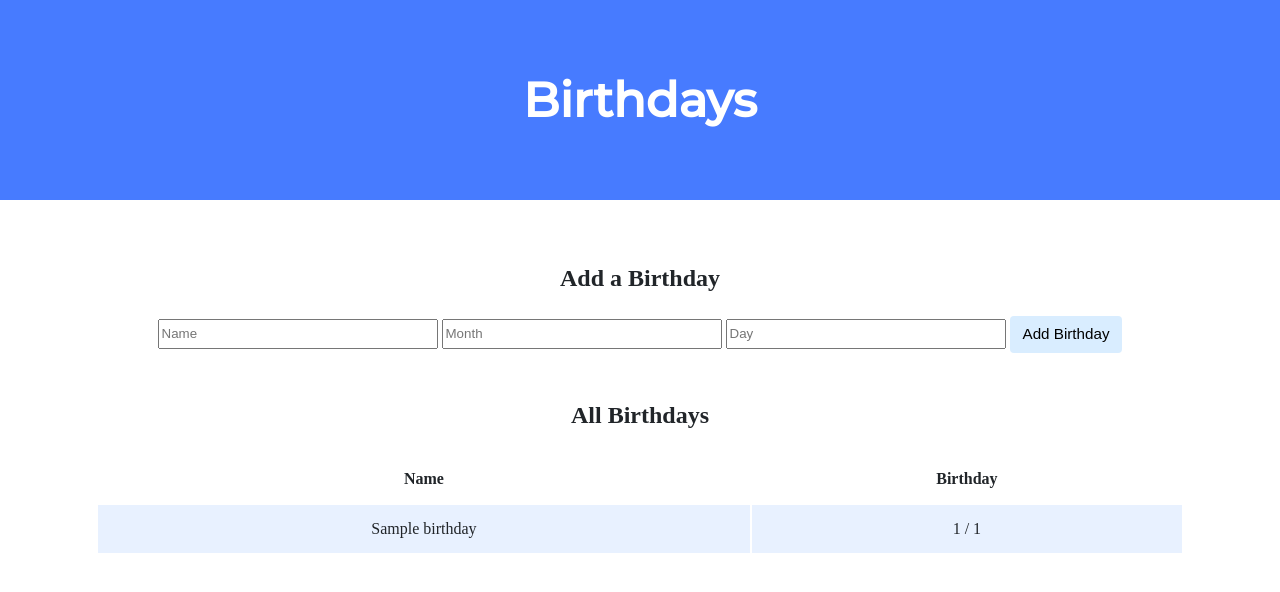
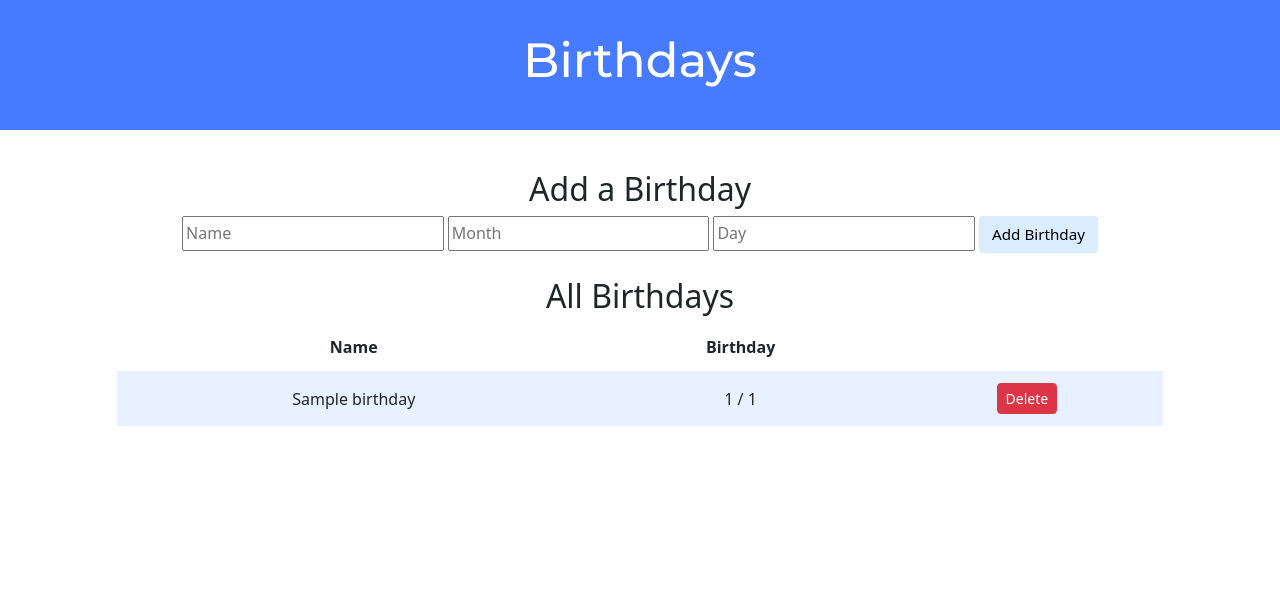
Before and after one commit to Rononoa13/flask-birthday-tracker, a Flask app: page / in a window 1280 px wide. Shown: the top 592 px of the page. Run offline with Flask 2, Linux system fonts and the light colour scheme; tables that the repository leaves empty hold one stand-in row (values such as "Sample post"); some libraries are stand-ins or nearby versions.

Commit message:
Added delete endpoint to delete from list

```diff
--- a/app.py
+++ b/app.py
@@ -1,7 +1,7 @@
 import os
 
 # from cs50 import SQL
-from flask import Flask, flash, jsonify, redirect, render_template, request, session
+from flask import Flask, flash, jsonify, redirect, render_template, request, session, url_for
 
 from flask_sqlalchemy import SQLAlchemy
 # Configure application
@@ -52,9 +52,7 @@ def index():
 
         # TODO: Add the user's entry into the database
         name = request.form.get("name")
-
         month = request.form.get("month")
-
         day = request.form.get("day")
 
         # Add to database
@@ -64,8 +62,14 @@ def index():
         return redirect("/")
 # Add user to the database
     else:
-
         # TODO: Display the entries in the database on index.html
-
         birthdays = Birthdays.query.all()
         return render_template("index.html", birthdays=birthdays)
+
+# Endpoint for deleting a record
+@app.route("/delete/<id>", methods = ['GET', 'POST'])
+def delete(id):
+    my_data = Birthdays.query.get(id)
+    db.session.delete(my_data)
+    db.session.commit()
+    return redirect(url_for('index'))
--- a/templates/index.html
+++ b/templates/index.html
@@ -3,6 +3,7 @@
 <html lang="en">
     <head>
         <link href="https://fonts.googleapis.com/css2?family=Montserrat:wght@500&display=swap" rel="stylesheet">
+        <link rel="stylesheet" href="https://cdn.jsdelivr.net/npm/bootstrap@5.2.3/dist/css/bootstrap.min.css" integrity="sha384-rbsA2VBKQhggwzxH7pPCaAqO46MgnOM80zW1RWuH61DGLwZJEdK2Kadq2F9CUG65" crossorigin="anonymous">
         <link href="/static/styles.css" rel="stylesheet">
         <title>Birthdays</title>
     </head>
@@ -40,6 +41,9 @@
                         <tr>
                             <td>{{ birthday.name }}</td>
                             <td>{{ birthday.day }} / {{ birthday.month }}</td>
+                            <td>
+                                <a href="/delete/{{birthday.id}}" class="btn btn-danger btn-sm" onclick="return confirm('Are you sure you want to delete?')">Delete</a>
+                            </td>
                         </tr>
                         {% endfor %}
                     </tbody>
```
